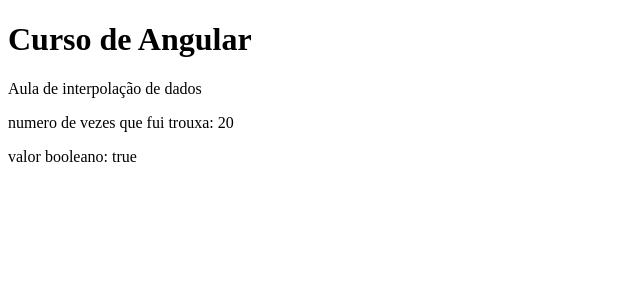
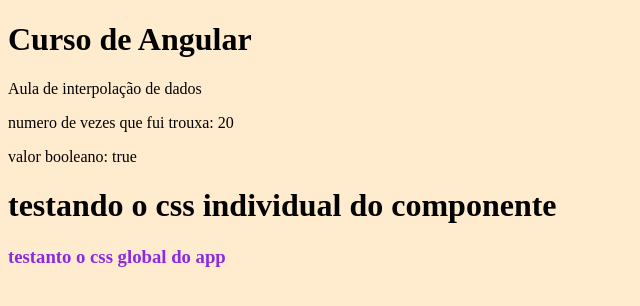
Before and after one commit to liviaandressa/curso-angular13, an Angular app: page / in a window 1280 px wide. Shown: the top 306 px of the page, without its empty margins (0-640 px from the left). Built offline with nearby package versions, Linux system fonts and the light colour scheme.

Commit message:
css no angular - aula 6

```diff
--- a/src/app/app.component.css
+++ b/src/app/app.component.css
@@ -0,0 +1,3 @@
+h3{
+  color: blueviolet;
+}
--- a/src/app/app.component.html
+++ b/src/app/app.component.html
@@ -3,3 +3,5 @@
 </h1>
 
 <app-interpolacao-de-dados></app-interpolacao-de-dados>
+
+<h3> testanto o css global do app</h3>
--- a/src/app/components/component/interpolacao-de-dados/interpolacao-de-dados.component.html
+++ b/src/app/components/component/interpolacao-de-dados/interpolacao-de-dados.component.html
@@ -7,3 +7,5 @@
 </p>
 
 <p>valor booleano: {{boleano}}</p>
+
+<h1>testando o css individual do componente</h1>
--- a/src/styles.css
+++ b/src/styles.css
@@ -1 +1,5 @@
 /* You can add global styles to this file, and also import other style files */
+
+* {
+  background-color: blanchedalmond;
+}
```
